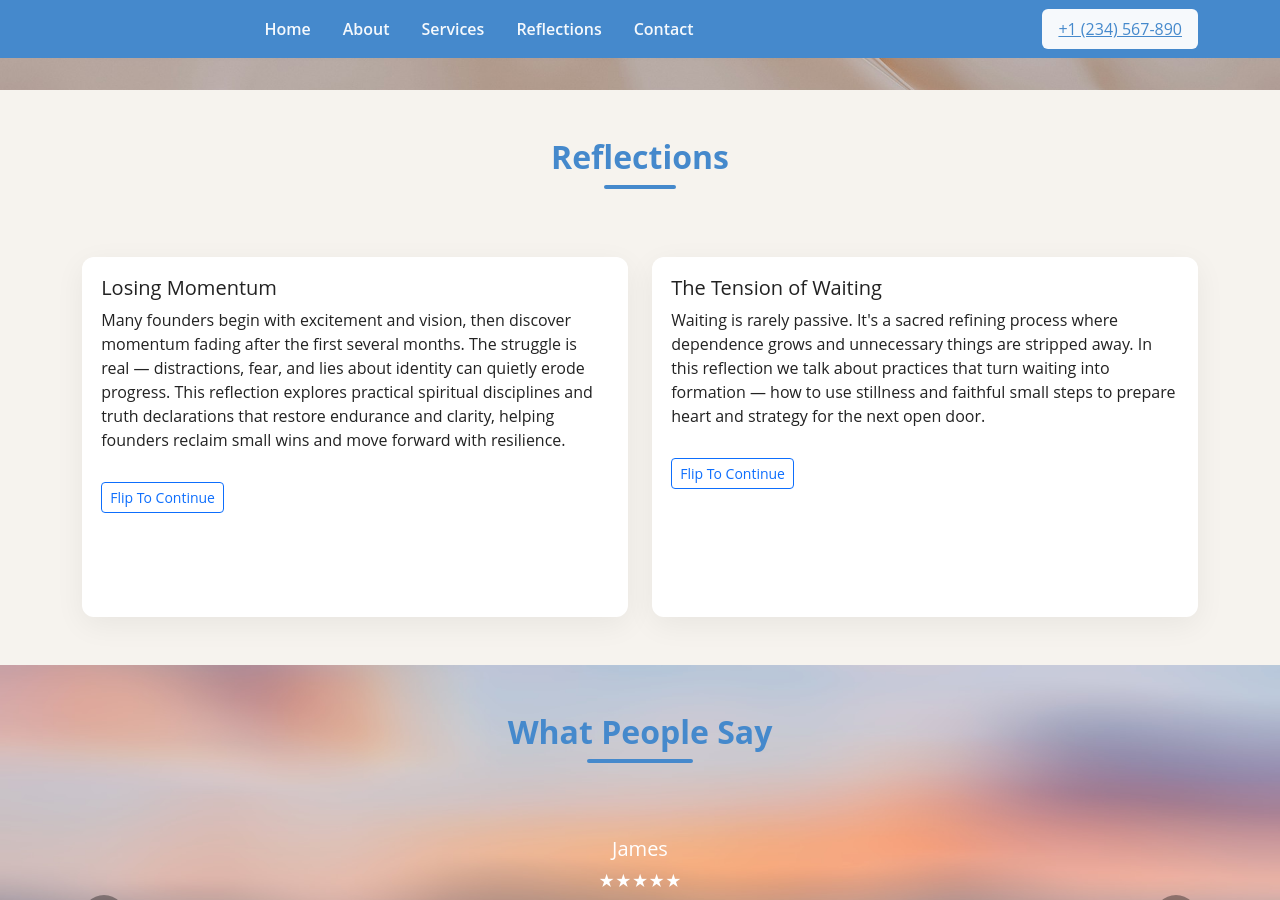
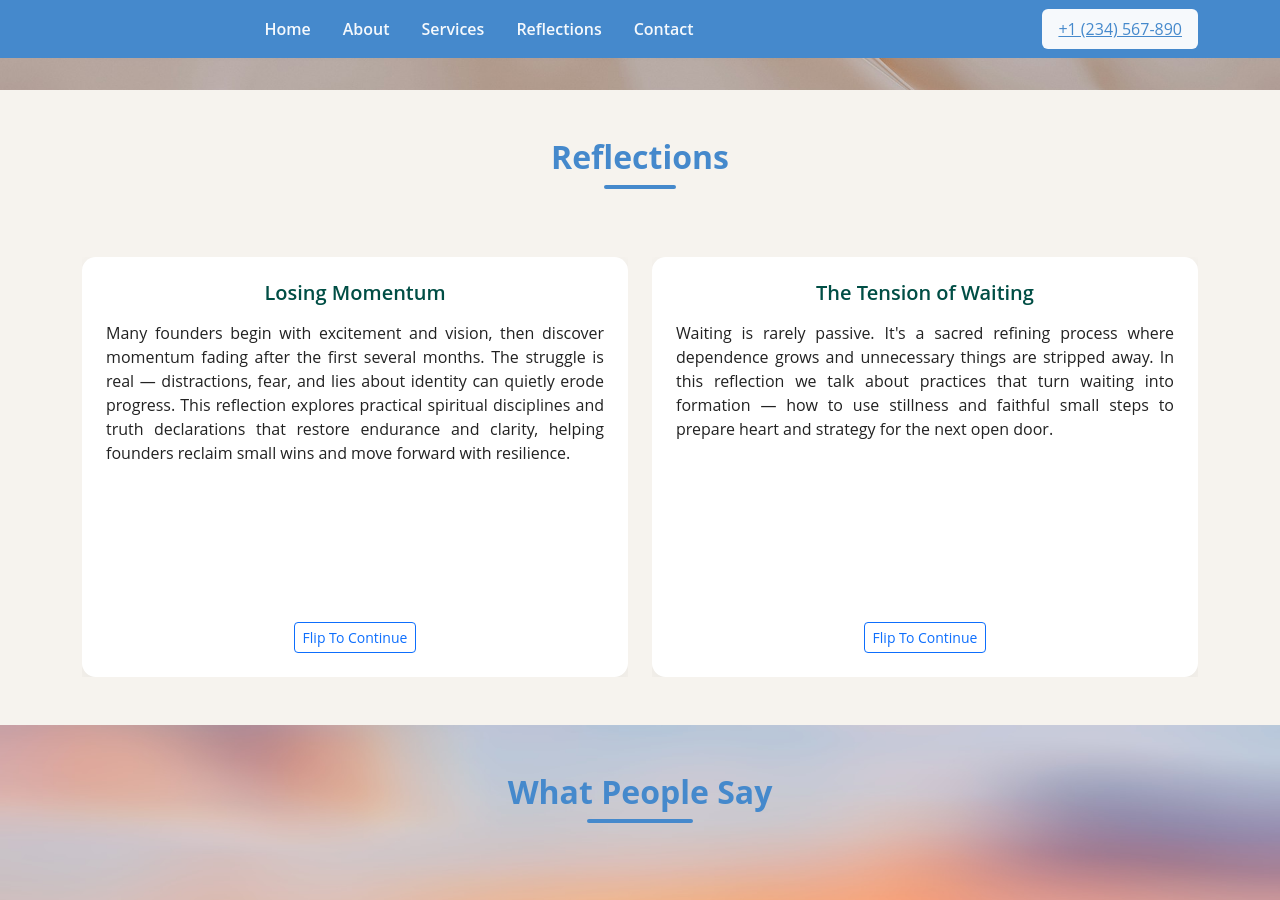
Before and after one commit to digitalsparkhq/thesolutionsource-demo, a Jekyll site: the page built from index.md, in a window 1280 px wide and 900 px high, scrolled down 1844 px. Built offline with Jekyll 4.4.1, drawn with Linux system fonts in a browser that asks for light colours.

Commit message:
Update style.css

```diff
--- a/assets/css/style.css
+++ b/assets/css/style.css
@@ -194,19 +194,147 @@ section { scroll-margin-top: calc(var(--topbar-height) + 56px); }
 .service-card.visible { transform: translateY(0); opacity:1; }
 .service-card h5 { color: var(--green); margin-bottom:.8rem; }
 
-/* ---------- Reflections (click-to-flip) ---------- */
-#reflections { padding: 4rem 0; }
-.reflection-card { perspective: 1200px; height: 40vh; }
-.reflection-card-inner, .reflection-card-inner { position: relative; width:100%; height:100%; transition: transform .7s ease; transform-style: preserve-3d; }
-.reflection-card.flipped .reflection-card-inner { transform: rotateY(180deg); }
-/* front & back */
-.reflection-front, .reflection-back {
-  position: absolute; inset:0; backface-visibility: hidden; border-radius:12px; padding:1.2rem; background:#fff; box-shadow: 0 8px 30px rgba(10,10,10,0.06); overflow:auto;
+/* ---------- Reflections Section ---------- */
+#reflections {
+  padding: 3.5rem 0;
+  overflow-x: hidden; /* prevent horizontal scroll on all devices */
 }
-.reflection-back { transform: rotateY(180deg); }
 
-/* small "Read More" button aligned */
-.flip-btn { margin-top: .9rem; }
+#reflections .row {
+  row-gap: 2rem;
+}
+
+/* reflection card container */
+.reflection-card {
+  perspective: 1200px;
+  height: 420px;
+  display: flex;
+  align-items: stretch;
+  overflow: hidden; /* contain any 3D overflow */
+}
+
+/* inner wrapper handles flipping */
+.reflection-card-inner {
+  position: relative;
+  width: 100%;
+  height: 100%;
+  transition: transform 0.8s cubic-bezier(0.4, 0.2, 0.3, 1);
+  transform-style: preserve-3d;
+}
+
+.reflection-card.flipped .reflection-card-inner {
+  transform: rotateY(180deg);
+}
+
+/* front & back faces */
+.reflection-front,
+.reflection-back {
+  position: absolute;
+  inset: 0;
+  width: 100%;
+  backface-visibility: hidden;
+  border-radius: 14px;
+  padding: 1.5rem;
+  background: #fff;
+  box-shadow: 0 8px 24px rgba(10, 10, 10, 0.06);
+  display: flex;
+  flex-direction: column;
+  justify-content: space-between;
+  transition: opacity 0.4s ease;
+}
+
+.reflection-back {
+  transform: rotateY(180deg);
+}
+
+/* card headings */
+.reflection-card h5 {
+  text-align: center;
+  color: var(--green);
+  margin-bottom: 1rem;
+  font-weight: 600;
+}
+
+/* text content */
+.reflection-card p {
+  flex-grow: 1;
+  text-align: justify;
+}
+
+/* flip buttons */
+.flip-btn {
+  margin-top: 1rem;
+  display: inline-block;
+  align-self: center;
+}
+
+/* ---------- Responsive Adjustments ---------- */
+@media (max-width: 991px) {
+  #reflections {
+    padding: 2.5rem 0;
+  }
+
+  #reflections .row {
+    row-gap: 1.2rem !important;
+  }
+
+  .reflection-card {
+    height: 380px;
+    overflow: hidden; /* prevents card overflow */
+  }
+
+  .reflection-card-inner {
+    height: 100%;
+  }
+
+  /* maintain 3D flip but prevent overflow */
+  .reflection-front,
+  .reflection-back {
+    position: absolute;
+    inset: 0;
+    width: 100%;
+    height: 100%;
+    backface-visibility: hidden;
+  }
+
+  .reflection-back {
+    transform: rotateY(180deg);
+  }
+
+  /* subtle depth effect */
+  .reflection-card-inner::after {
+    content: "";
+    position: absolute;
+    inset: 0;
+    background: linear-gradient(to right, rgba(0, 0, 0, 0.06), rgba(0, 0, 0, 0));
+    transform: translateZ(-1px);
+    opacity: 0;
+    transition: opacity 0.3s ease;
+  }
+
+  .reflection-card.flipped .reflection-card-inner::after {
+    opacity: 0.25;
+  }
+}
+
+@media (max-width: 575px) {
+  .reflection-card {
+    height: 360px;
+  }
+
+  .reflection-card h5 {
+    font-size: 1.05rem;
+  }
+
+  .reflection-card p {
+    font-size: 0.9rem;
+  }
+
+  /* ensure no horizontal scroll at all */
+  body, html {
+    overflow-x: hidden;
+  }
+}
 
 /* ---------- Reveal on scroll ---------- */
 .reveal-on-scroll { transform: translateY(18px); opacity: 0; transition: all .7s ease; }
@@ -281,9 +409,6 @@ section { scroll-margin-top: calc(var(--topbar-height) + 56px); }
   .call-btn { position: absolute; right: 12px; top: 10px; z-index: 1065; }
   .topbar { padding: 0 12px; height: var(--topbar-height); }
   .section-title::after { width: 60%; }
-  .reflection-card { height: auto; min-height: 360px; } /* allow scrollable content on small devices */
-  .reflection-front, .reflection-back { height: auto; position: relative; transform: none; backface-visibility: visible; }
-  .reflection-card.flipped .reflection-card-inner { transform: none; } /* disable 3d on small devices for performance */
   .review-container { min-height: 200px; }
   .site-footer .footer-top { text-align:center; }
   .site-footer .row { display:flex; flex-direction:column; align-items:center; text-align:center; }
```
